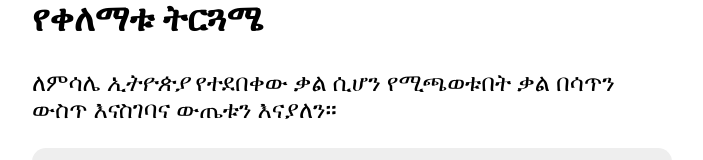
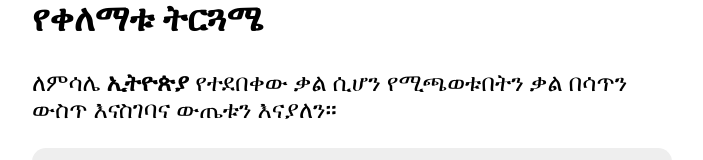
Before and after one commit to quantum9Innovation/wordle-am, a website: page App/guide/index.html in a window 1280 px wide. Shown: the part 464-624 px from the top of the page, without its empty margins (288-991 px from the left). Drawn offline with Linux system fonts and the light colour scheme; a web font is replaced by a local one.

Commit message:
Fix error in the instructions

```diff
--- a/App/guide/index.html
+++ b/App/guide/index.html
@@ -40,7 +40,7 @@
 
     <h2 id="tutorial-header" >የቀለማቱ ትርጓሜ</h2>
     <p>
-        ለምሳሌ <em>ኢትዮጵያ</em> የተደበቀው ቃል ሲሆን የሚጫወቱበት ቃል በሳጥን ውስጥ እናስገባና ውጤቱን እናያለን።
+        ለምሳሌ <strong>ኢትዮጵያ</strong> የተደበቀው ቃል ሲሆን የሚጫወቱበትን ቃል በሳጥን ውስጥ እናስገባና ውጤቱን እናያለን።
     </p>
 
     <div id="tutorial">
```
